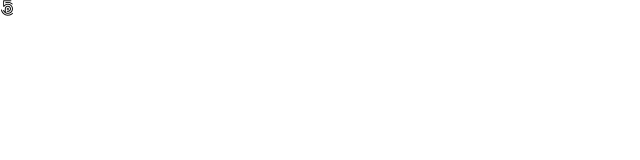
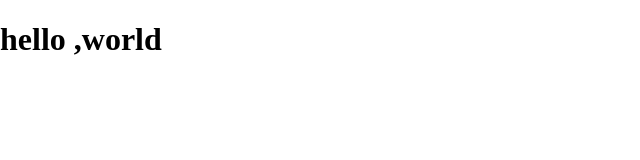
Before and after one commit to vbnes/template-test, a plain HTML site: page index.html in a window 1280 px wide. Shown: the whole page, without its empty margins (0-640 px from the left). Drawn offline with Linux system fonts and the light colour scheme.

Commit message:
hello world

```diff
--- a/index.html
+++ b/index.html
@@ -10,7 +10,7 @@
   <link rel="stylesheet" href="https://cdnjs.cloudflare.com/ajax/libs/font-awesome/5.15.2/css/all.min.css" integrity="sha512-HK5fgLBL+xu6dm/Ii3z4xhlSUyZgTT9tuc/hSrtw6uzJOvgRr2a9jyxxT1ely+B+xFAmJKVSTbpM/CuL7qxO8w==" crossorigin="anonymous" />
 </head>
 <body>
-  <i class="fab fa-500px"></i>
+  <h1>hello ,world</h1>
   <!--Script-->
   <script src="script.js"></script>
 </body>
```
